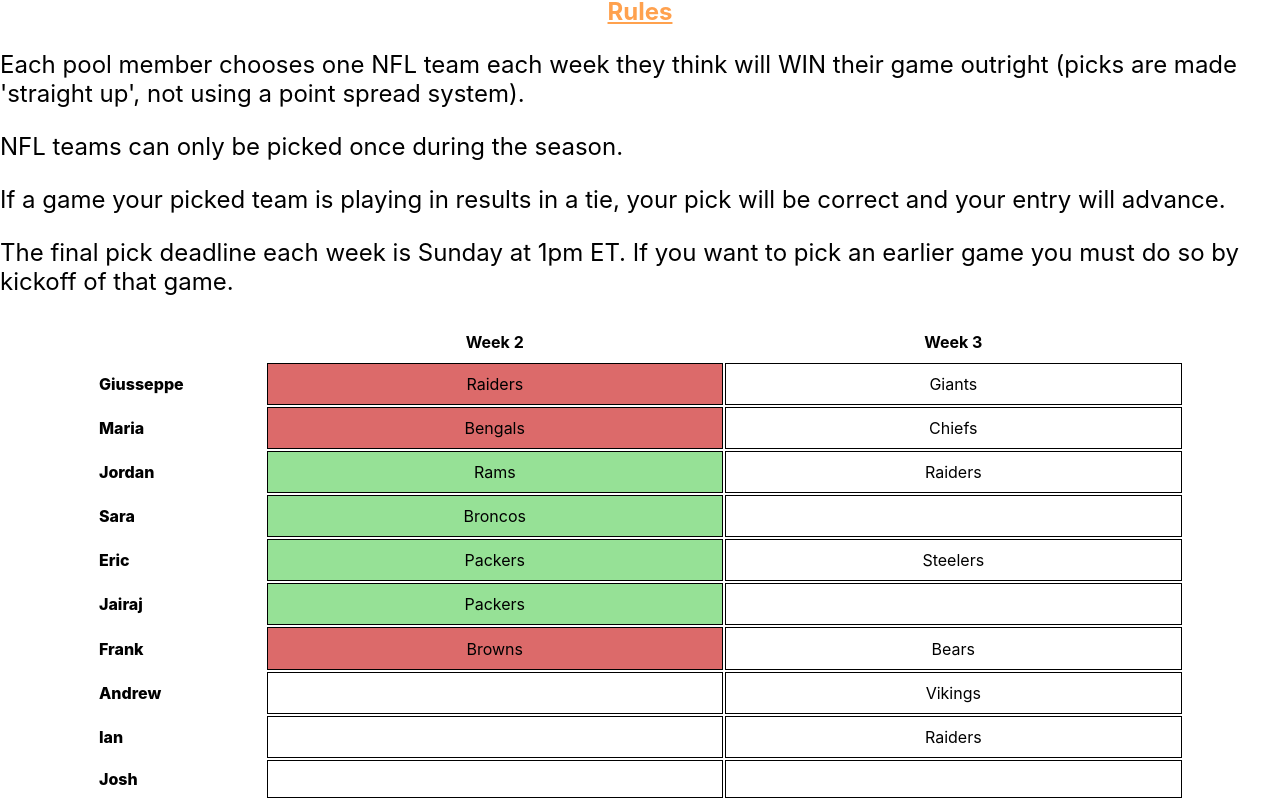
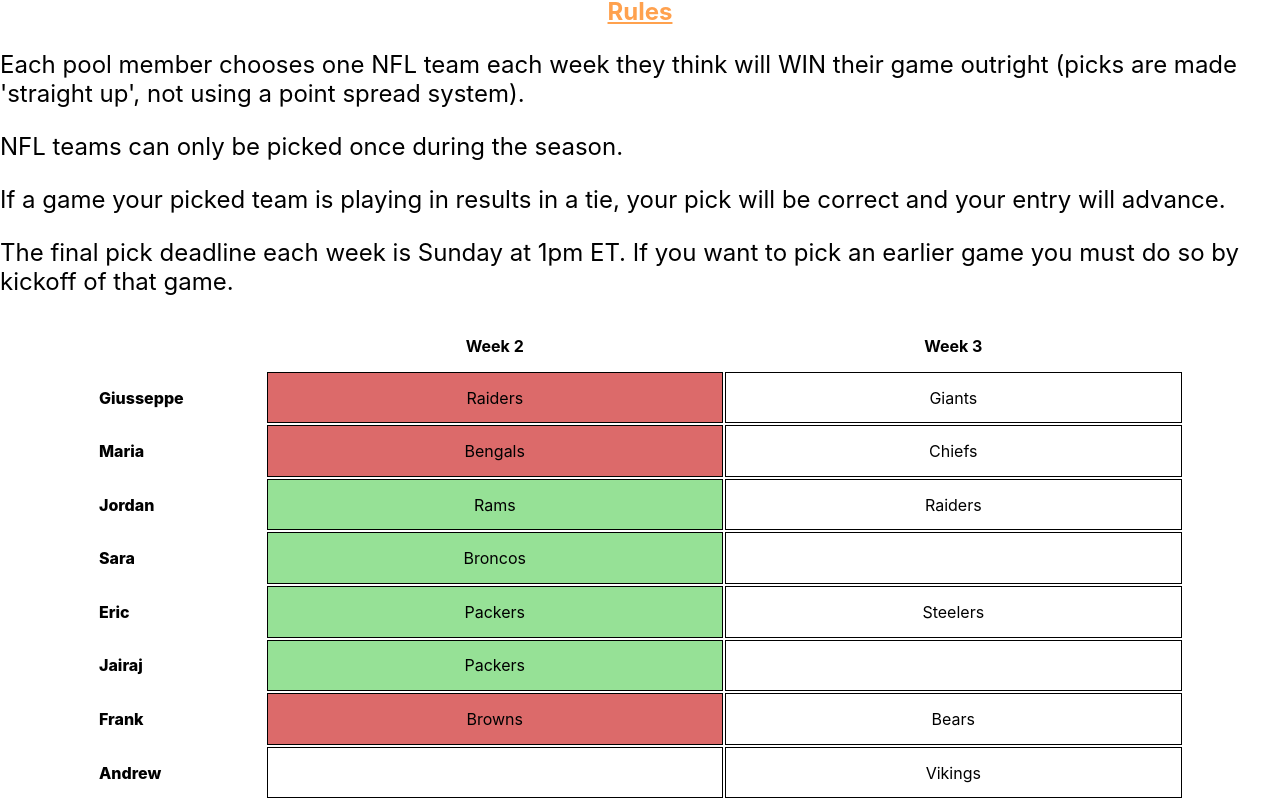
Before and after one commit to gdelv/survivor-pool, a React (Create React App) app: page / in a window 1280 px wide. Shown: the part 1397-2197 px from the top of the page. Built offline with nearby package versions, Linux system fonts and the light colour scheme.

Commit message:
removed picks

```diff
--- a/src/data/sfPoolEntries.js
+++ b/src/data/sfPoolEntries.js
@@ -102,31 +102,5 @@
                 "isCorrect": null
             }
         ]
-    },
-    {
-        "name": "Ian",
-        "picks": [
-            {
-                "teamChosen": "",
-                "isCorrect": null
-            },
-            {
-                "teamChosen": "Raiders",
-                "isCorrect": null
-            }
-        ]
-    },
-    {
-        "name": "Josh",
-        "picks": [
-            {
-                "teamChosen": "",
-                "isCorrect": null
-            },
-            {
-                "teamChosen": "",
-                "isCorrect": null
-            }
-        ]
     }
 ]
```
